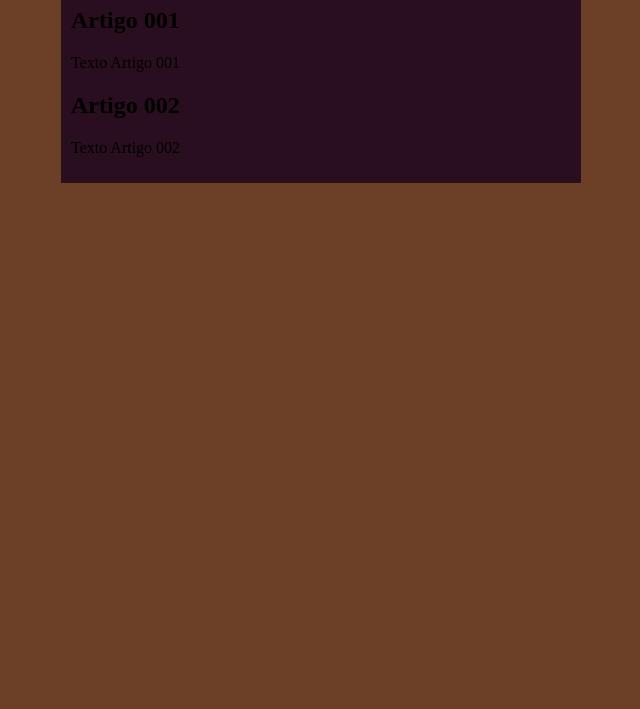
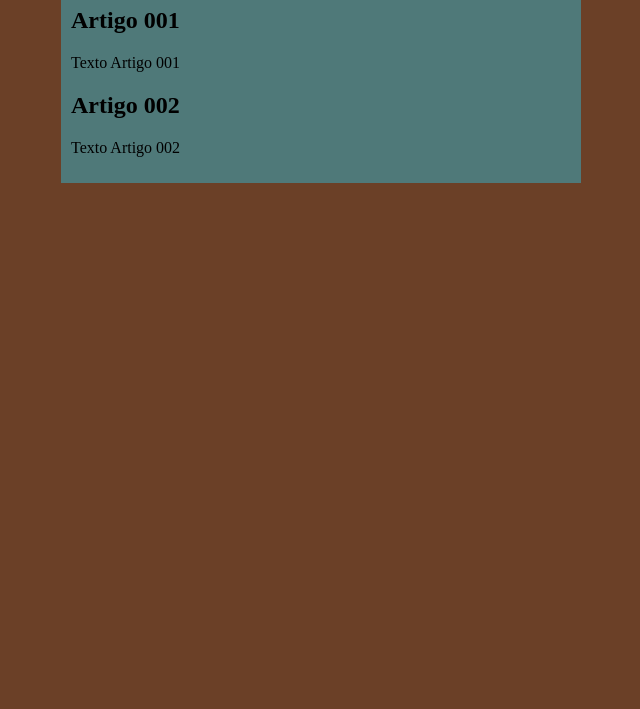
Before and after one commit to Sant232912/Projeto-site, a plain HTML site: page index.html in a window 1280 px wide. Shown: the part 91-800 px from the top of the page, without its empty margins (319-959 px from the left). Drawn offline with Linux system fonts and the light colour scheme.

Commit message:
atualização cor

```diff
--- a/estilos/styles.css
+++ b/estilos/styles.css
@@ -9,7 +9,7 @@ body {
 }
 
 main {
-    background-color: rgb(41, 14, 31);
+    background-color: rgb(79, 121, 121);
     width: 500px;
     margin: auto;
     box-shadow: 3xp 3xp 5px rgb(3, 95, 122) ;
```
